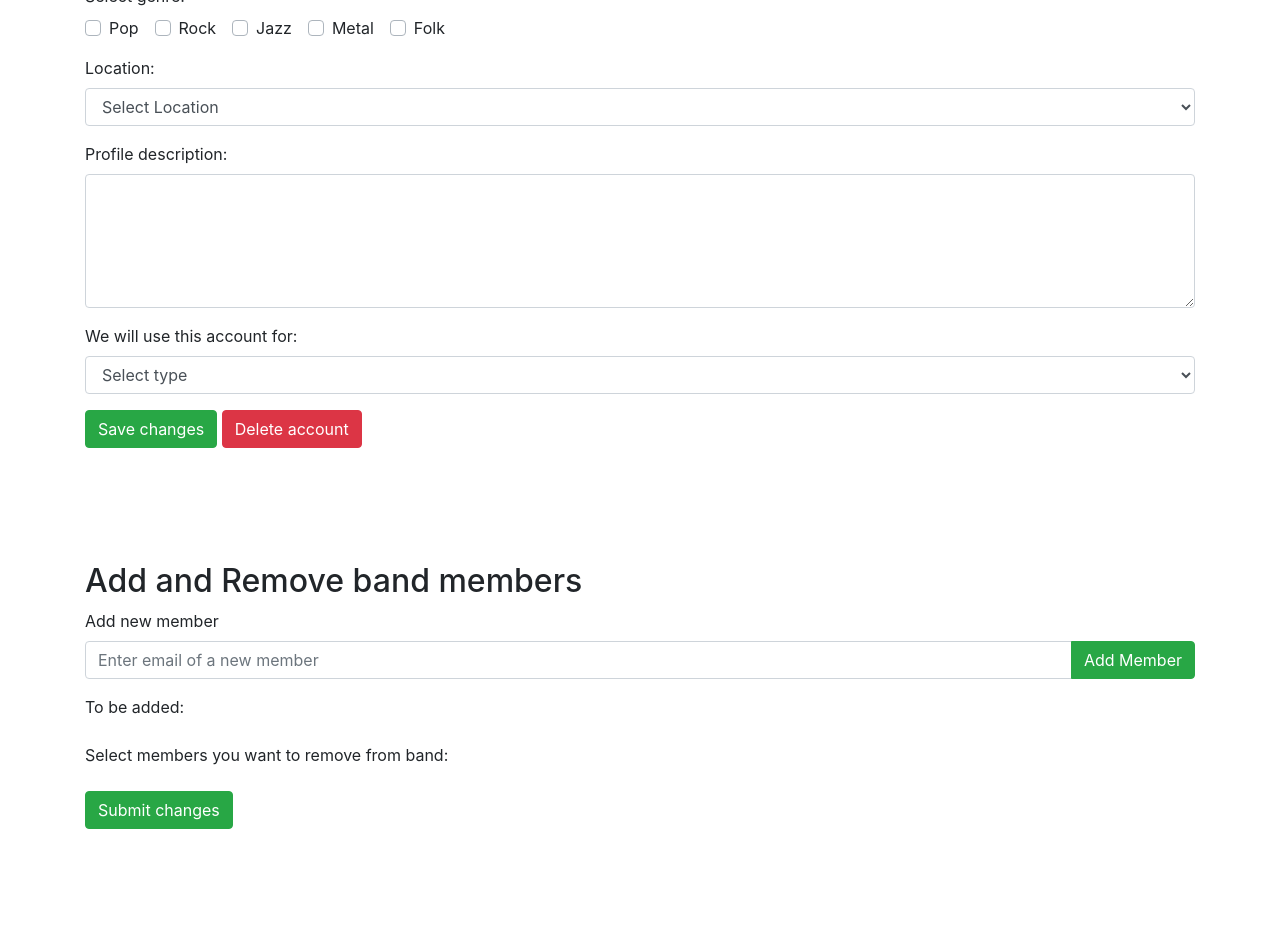
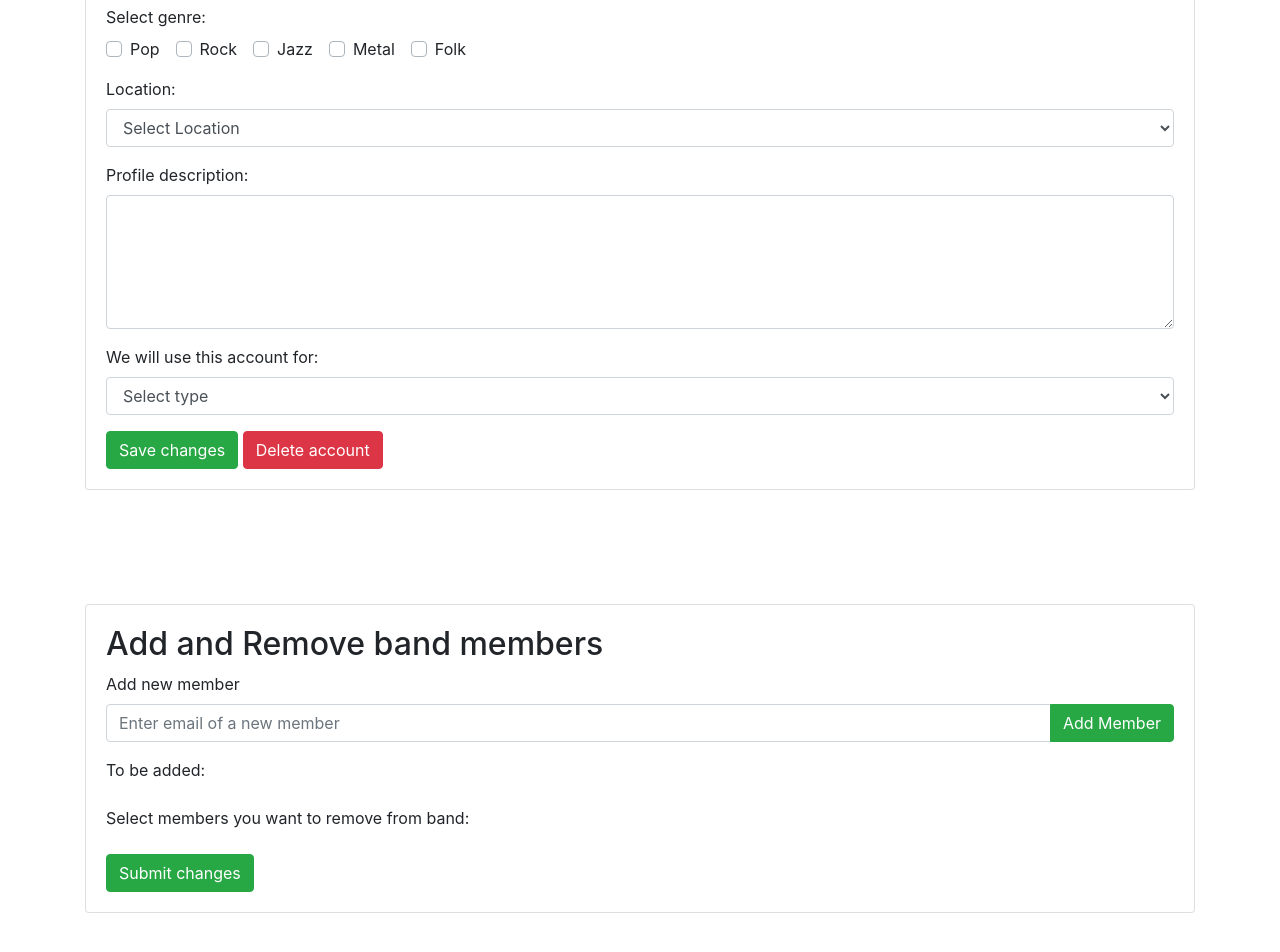
Before and after one commit to nenadperisic/FindBand, a React (Create React App) app in the folder client/: page /configure/band in a window 1280 px wide. Shown: the part 282-1234 px from the top of the page. Before the commit the page ends 1161 px from the top, so only its background shows below. Built offline with nearby package versions, Linux system fonts and the light colour scheme; no server answers.

Commit message:
Changed appearance of configure forms. Updated error messages in login page.

```diff
--- a/client/src/components/ConfigureBandProfile.js
+++ b/client/src/components/ConfigureBandProfile.js
@@ -259,6 +259,10 @@ class ConfigureBandProfile extends Component {
             <div className="profile">
                 <Header />
                 <div className="container" style={{ paddingTop: '70px', paddingBottom: '50px' }}>
+
+                    <div class="card">
+                    <div class="card-body">
+
                     <form id="bandAccountForm">
                         <h2> Configure your profile </h2>
 
@@ -351,9 +355,17 @@ class ConfigureBandProfile extends Component {
                         <span> </span>
                         <button type="button" onClick={this.deleteAccount} className="btn btn-danger"> Delete account </button>
                     </form>
+
+                    </div>
+                    </div>
+
                 </div>
 
                 <div className="container" style={{ paddingBottom: '50px' }}>
+
+                    <div className="card">
+                    <div className="card-body">
+
                     <form id="band-members-form">
                         <h2> Add and Remove band members </h2>
 
@@ -381,8 +393,11 @@ class ConfigureBandProfile extends Component {
 
                         <button type="button" onClick={this.submitMembers} className="btn btn-success"> Submit changes </button>
                     </form>
+
+                    </div>
+                    </div>
+
                 </div>
-
             </div>
         );
     }
--- a/client/src/components/ConfigureMusicianProfile.js
+++ b/client/src/components/ConfigureMusicianProfile.js
@@ -183,6 +183,10 @@ class ConfigureMusicianProfile extends Component {
             <div className="profile">
                 <Header />
                 <div className="container" style={{ paddingTop: '70px', paddingBottom: '50px' }}>
+
+                    <div className="card">
+                    <div className="card-body">
+
                     <form id="musicianAccountForm">
                         <h2> Configure your profile </h2>
 
@@ -329,6 +333,10 @@ class ConfigureMusicianProfile extends Component {
                         <span> </span>
                         <button type="button" onClick={this.deleteAccount} className="btn btn-danger"> Delete account </button>
                     </form>
+
+                    </div>
+                    </div>
+
                 </div>
             </div>
         );
--- a/client/src/components/ConfigureTavernProfile.js
+++ b/client/src/components/ConfigureTavernProfile.js
@@ -129,6 +129,10 @@ class ConfigureTavernProfile extends Component {
             <div className="profile">
                 <Header />
                 <div className="container" style={{ paddingTop: '70px', paddingBottom: '50px' }}>
+
+                    <div className="card">
+                    <div className="card-body">
+
                     <form id="tavernAccountForm">
                         <h2> Configure your profile </h2>
 
@@ -194,6 +198,10 @@ class ConfigureTavernProfile extends Component {
                         <span> </span>
                         <button type="button" onClick={this.deleteAccount} className="btn btn-danger"> Delete account </button>
                     </form>
+
+                    </div>
+                    </div>
+
                 </div>
             </div>
         );
--- a/client/src/components/Login.js
+++ b/client/src/components/Login.js
@@ -72,21 +72,21 @@ class Login extends Component {
             const response = await axios.post('/api/user/login', forAccount);
             const {user, token} = response.data;
 
-            console.log("uspesan log in");
             localStorage.setItem("token", token);
             localStorage.setItem("email", forAccount.email)
             localStorage.setItem("contactEmail", forAccount.email);
             localStorage.setItem("accountType", user.accountType)
-            console.log(localStorage.email)
 
             const target = "/profile/" + user.accountType;
             window.location.href = target;
         } catch (e) {
-            // console.log(e.response.data.message);
-            window.alert("Account with that email does not exist!");
+            if (e.request.status === 400) {
+                window.alert('Account with that email does not exist!');
+            } else if (e.request.status === 401) {
+                window.alert('Wrong password! Try again...');
+            }
         }
 
-        // console.log(forAccount);
         // document.getElementById("formAccount").reset();
     }
 
--- a/client/src/components/TavernProfile.js
+++ b/client/src/components/TavernProfile.js
@@ -66,7 +66,7 @@ class TavernProfile extends Component {
                 <Header />
                 <div>
                 <div id="configureButtons">
-                    <button type="button" id="configureBtn" onClick={this.configureProfile}> <span>Configure profile </span></button>
+                    <button type="button" id="configureBtn" onClick={this.handleConfigureProfile}> <span>Configure profile </span></button>
                     <br/>
                     <button className="button" id="configureBtn"><a href="/MyAds"><span>Show my ads</span></a></button>
                 </div>
--- a/client/src/css/ImgOnHomepage.css
+++ b/client/src/css/ImgOnHomepage.css
@@ -13,7 +13,7 @@
 .ImgOnHomepage{
   margin: 0;
   padding: 0;
-  margin-top: -1%;
+  margin-top: -2%;
   overflow: hidden;
 }
 
```
